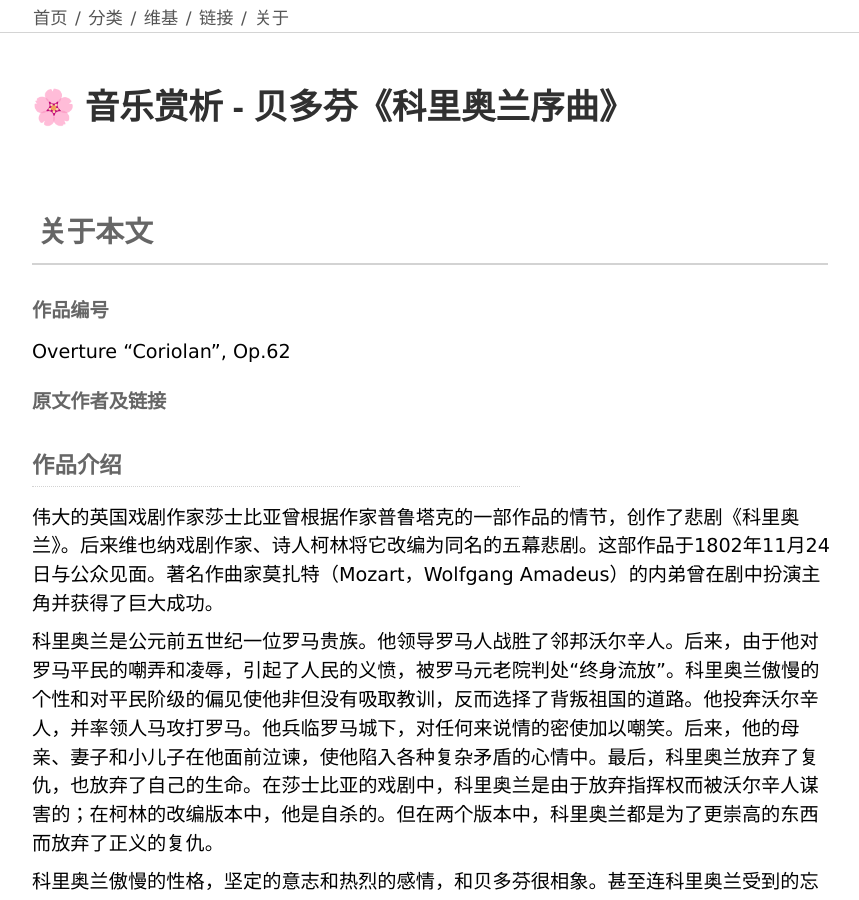
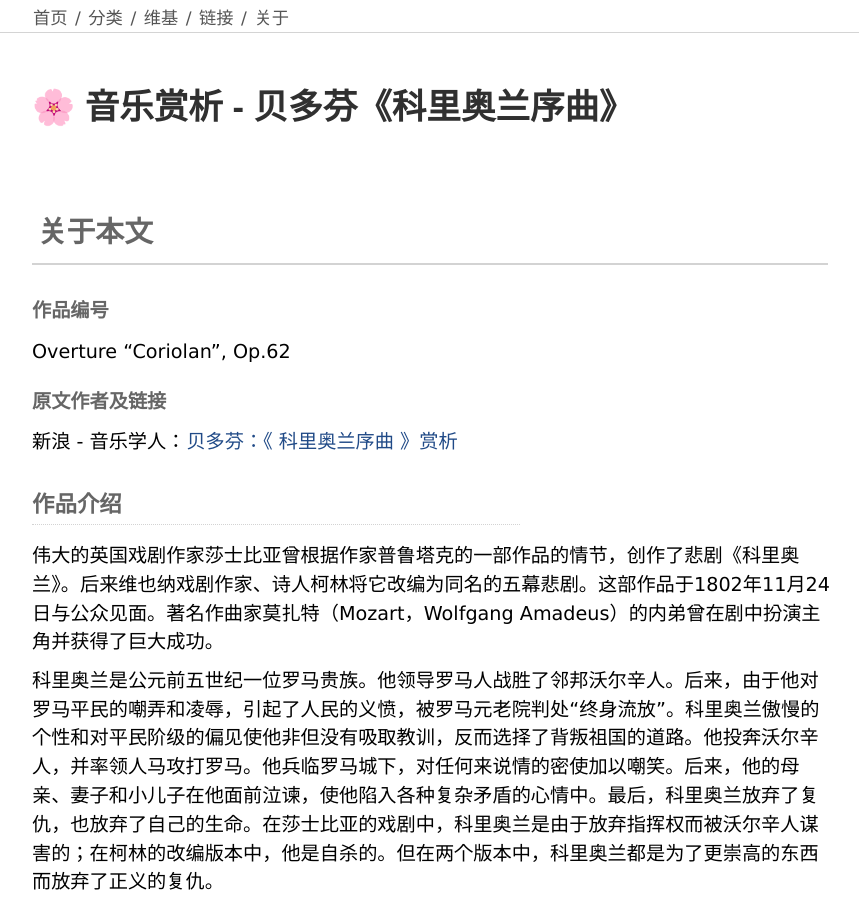
Before and after one commit to ArmeriaWang/ArmeriaWang.github.io, a Jekyll site: the page built from _posts/2020-03-02-appreciation-coriolan-overture.md, in a window 1280 px wide and 900 px high. Shown: the whole window, without its empty margins (208-1067 px from the left). Built offline with Jekyll 4.4.1, drawn with Linux system fonts in a browser that asks for light colours.

Commit message:
Update 2020-03-02-appreciation-coriolan-overture.md

```diff
--- a/_posts/2020-03-02-appreciation-coriolan-overture.md
+++ b/_posts/2020-03-02-appreciation-coriolan-overture.md
@@ -16,6 +16,8 @@ typora-root-url: ..
 Overture "Coriolan", Op.62
 
 #### 原文作者及链接
+
+新浪 - 音乐学人：[贝多芬：《 科里奥兰序曲 》赏析](http://blog.sina.com.cn/s/blog_473ed4550101dtpf.html)
 
 ### 作品介绍
 
```
